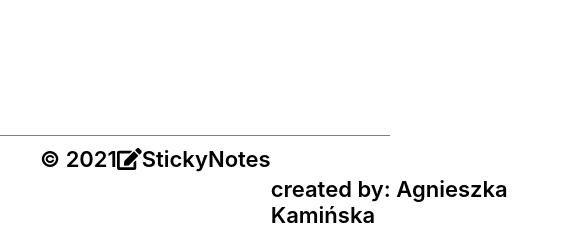
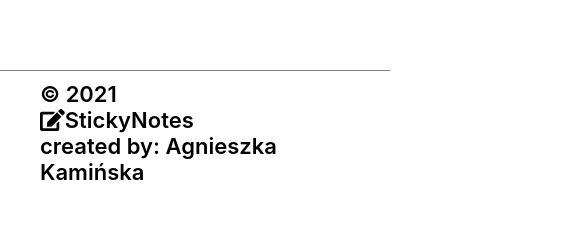
Before and after one commit to frontendagnes/StickyNotes, a React (Create React App) app: page / in a window 390 px wide. Shown: the part 649-874 px from the top of the page, 581 px wide, since content can reach past the window. After the commit the page ends 844 px from the top, so only its background shows below. Built offline with nearby package versions, Linux system fonts and the light colour scheme; no server answers; the database is empty; the HTML template or start-up script is replaced by a standard one.

Commit message:
FooterMobile

```diff
--- a/src/components/AddNote/theme/index.js
+++ b/src/components/AddNote/theme/index.js
@@ -70,4 +70,10 @@ justify-content: center;
 width: 100%;
 margin-bottom: 70px;
 height: 100%;
+@media(max-width: 700px){
+    margin-bottom: 120px;
+}
+@media(max-width: 395px){
+    margin-bottom: 150px;
+}
 `
--- a/src/components/Footer/theme/themeFooter.js
+++ b/src/components/Footer/theme/themeFooter.js
@@ -1,3 +1,32 @@
+// import styled from 'styled-components';
+
+// export const Foot = styled.footer`
+//    display: flex;
+//    justify-content: space-between;
+//    flex-flow: row wrap;
+//    font-size: 22px;
+//    padding: 10px 40px;
+//    font-weight: 600;
+//    border-top: 1px solid grey;
+//    width: 100%;
+//    position: absolute;
+//    bottom:0;
+//    height: 60px;
+//    background-color: #ffffff;
+//    @media (max-width: 700px){
+//       flex-flow: column wrap;
+//       align-items: left;
+//   }
+
+// `
+
+// export const DivName = styled.div`
+// font-size: 22px;
+// @media (max-width: 700px){
+//    margin-top: 30px;
+// }
+// `
+
 import styled from 'styled-components';
 
 export const Foot = styled.footer`
@@ -8,11 +37,11 @@ export const Foot = styled.footer`
    padding: 10px 40px;
    font-weight: 600;
    border-top: 1px solid grey;
+   margin-bottom: 30px;
+   background-color: #ffffff;
+   position: absolute;
+   bottom: -30px;
    width: 100%;
-   position: absolute;
-   bottom:0;
-   height: 60px;
-   background-color: #ffffff;
    @media (max-width: 700px){
       flex-flow: column wrap;
       align-items: left;
@@ -22,7 +51,4 @@ export const Foot = styled.footer`
 
 export const DivName = styled.div`
 font-size: 22px;
-@media (max-width: 700px){
-   margin-top: 30px;
-}
 `
```
Also changed, not shown: 1 other file (tests, documents, lock files or other folders).
